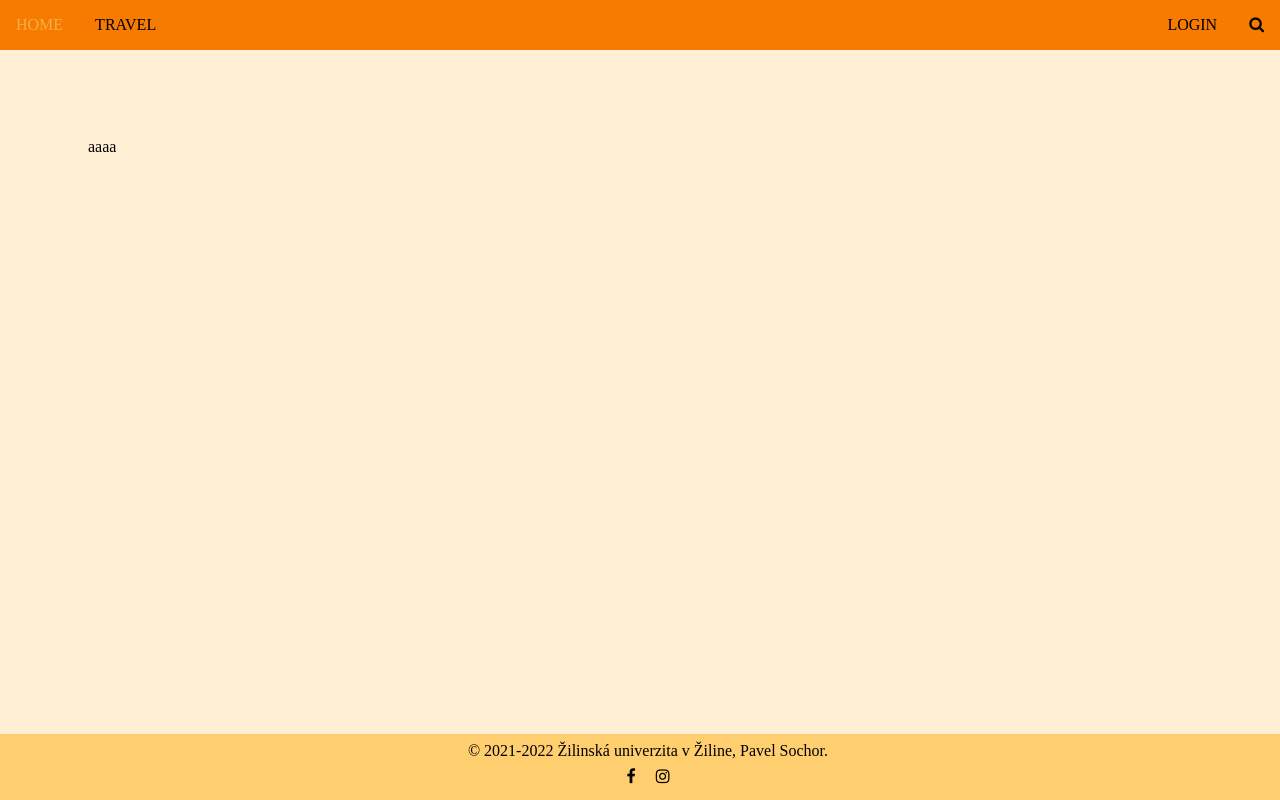
After one commit to Sochor5/Semestralka, a PHP site: page /semestralka/login/NewAccount.php in a window 1280 px wide. The commit adds this page. Run offline with PHP 8.4, Linux system fonts and the light colour scheme.

Commit message:
1.2 priprava na prihlasenie a novy ucet

```diff
--- a/edit_view.php
+++ b/Travel_php/edit_view.php
@@ -9,7 +9,7 @@ $post = $db->loadOnePost($_GET['edit']);
         <main class="mainBlog">
             <div>
                 <form " method="post">
-                <textarea class="naspis" name="nazov">
+                <textarea class="nadpis" name="nazov">
                   <?php
                   echo $post->nazov;
                   ?>
--- a/new-view.php
+++ b/Travel_php/new-view.php
@@ -4,7 +4,7 @@
         <main class="mainBlog">
             <div>
                 <form method="post" enctype="multipart/form-data">
-                    <input class="naspis" nazov="text" name="nazov" placeholder="Nadpis článku"><br>
+                    <input class="nadpis" nazov="text" name="nazov" placeholder="Nadpis článku"><br>
                     <input class="strucnyText" strucnyText="text" name="strucnyText" placeholder="Struční popis od čom je článok"><br>
                     <input class="text" text="text" name="text" placeholder="Hlavný obsah článku"><br>
                     <input type="file" name="img"><br>
--- a/css/Travel.css
+++ b/css/Travel.css
@@ -53,6 +53,10 @@ body {
     padding: 1.5em;
 }
 
+.log {
+    width: 60%;
+}
+
 .block {
     margin-top: 3%;
     margin-bottom: 3%;
@@ -102,8 +106,18 @@ input, textarea {
     background-color: #f8f8f8;
     resize: none;
 }
-.naspis{
+
+.buttonLog{
+    background-color: #f5b043;
+}
+
+.nadpis{
     width: 30%;
+
+}
+.loginSize{
+    width: 90%;
+    font-size: 20px;
 
 }
 .strucnyText{
@@ -147,6 +161,17 @@ button{
     text-align: left;
 }
 
+.login{
+    text-align: left;
+}
+
+.login h1 {
+color: #f67b00;
+}
+
+.login{
+    background-color: #ffefd5;
+}
 @media all and (max-width: 600px) {
     .columns {
         display: flex;
--- a/css/headerAFooter.css
+++ b/css/headerAFooter.css
@@ -38,10 +38,14 @@
 
 .footer {
     list-style: none;
-    margin: 0;
+
     background: #ffce6f;
     text-align: center;
     padding: 0.5em;
+    position: fixed;
+    left: 0;
+    bottom: 0;
+    width: 100%;
 }
 
 .footer a{
--- a/login.php
+++ /dev/null
@@ -1 +0,0 @@
-<?php
--- /dev/null
+++ b/login/NewAccount.php
@@ -0,0 +1,37 @@
+<?php
+?>
+<html lang="sk">
+<head>
+    <meta charset="UTF-8">
+    <title>Title</title>
+    <link rel="stylesheet" href="../css/headerAFooter.css" type="text/css">
+    <link rel="stylesheet" href="../css/Travel.css" type="text/css">
+    <link rel="stylesheet" href="https://cdnjs.cloudflare.com/ajax/libs/font-awesome/4.7.0/css/font-awesome.min.css">
+</head>
+<body>
+
+
+<div class="header" >
+    <a href="../index.php" class="aktual" >HOME</a>
+    <a href="../Travel.php">TRAVEL</a>
+    <a class="rightHeader" href="login.php">LOGIN</a>
+    <a  href="#home" class="fa fa-search"></a>
+
+
+</div>
+<div class="columnsBlog">
+    <div class="mainBlog login">
+        aaaa
+    </div>
+</div>
+
+
+<div class="footer">
+    <footer class="footer padding">© 2021-2022 Žilinská univerzita v Žiline, Pavel Sochor.<br>
+    <a href="https://www.facebook.com/palo.sochor/" class="fa fa-facebook"></a>
+    <a href="https://www.instagram.com/palasssochi/" class="fa fa-instagram"></a>
+    </footer>
+</div>
+
+</body>
+</html>
```
Also changed, not shown: Blog.html (deleted, +0 -40 lines), Travel.php (+7 -6 lines), index.php (+5 -4 lines), login/login.php (added, +51 -0 lines), Travel_php/Blog.php (renamed from Blog.php), Travel_php/post-view.php (renamed from post-view.php).
